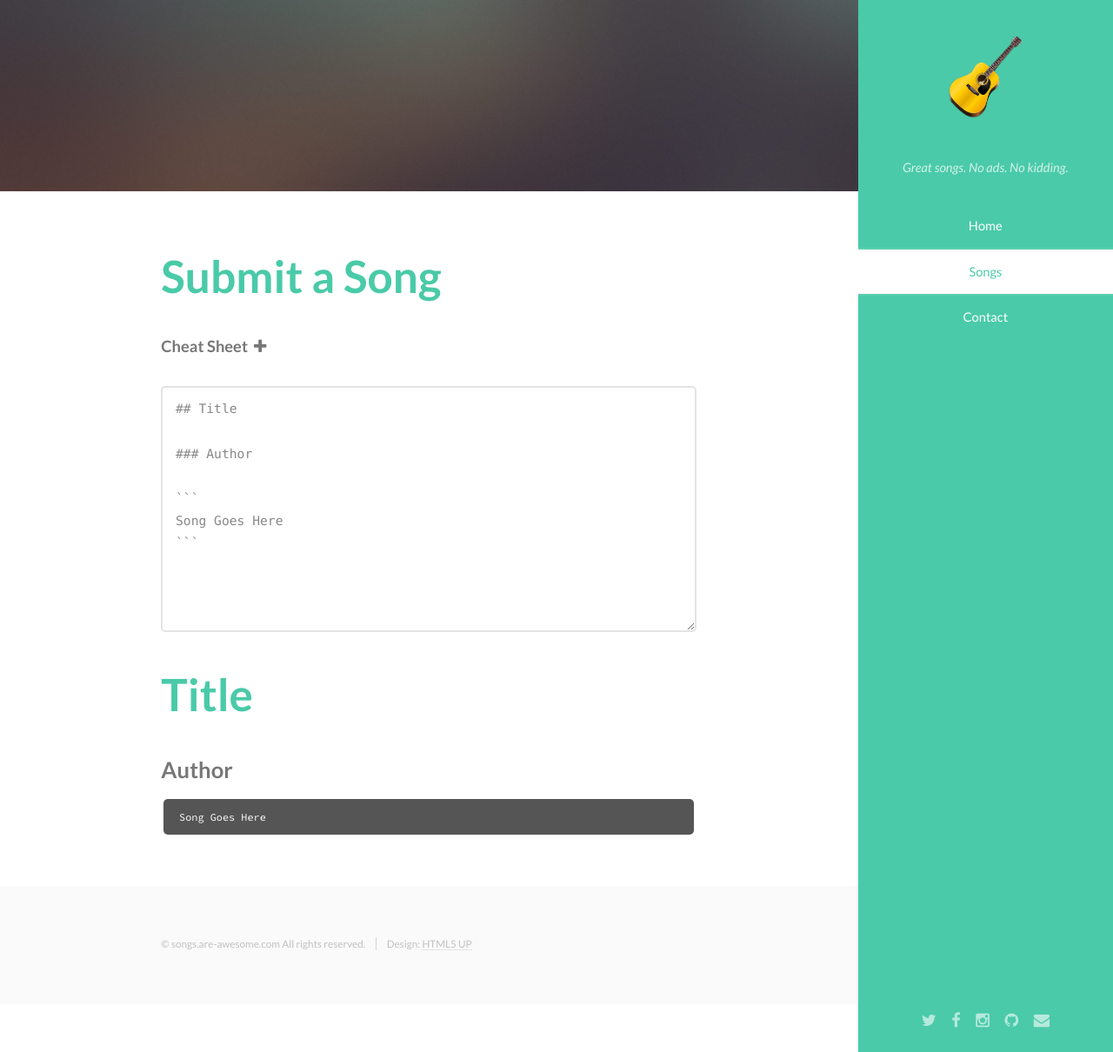
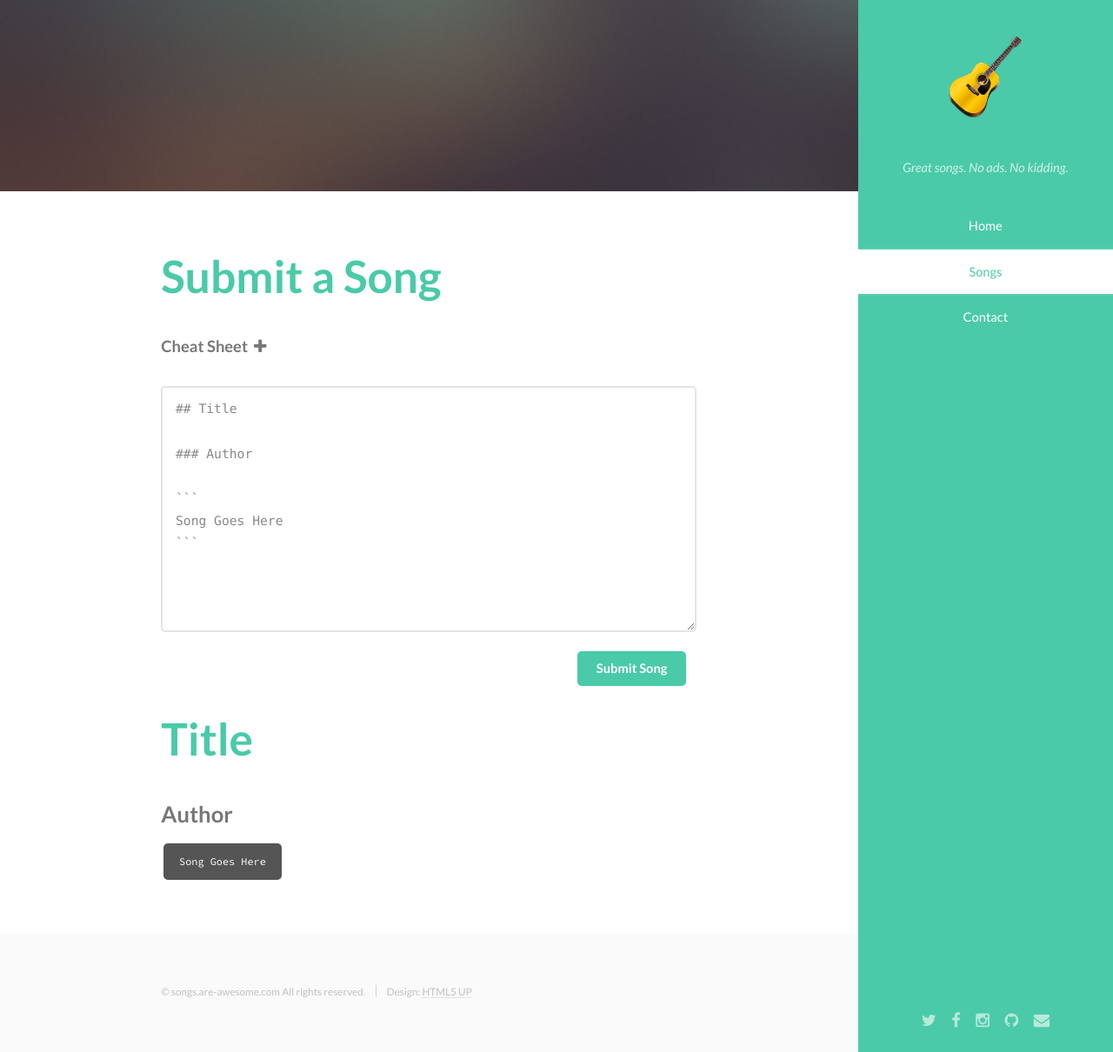
Before and after one commit to wabarr/guitars, a Jekyll site: the page built from sandbox.html, in a window 1280 px wide and 1210 px high. Shown: the whole window at 87% size. Built offline with Jekyll 4.4.1, drawn with Linux system fonts in a browser that asks for light colours.

Commit message:
fix form to work for submissions

```diff
--- a/sandbox.html
+++ b/sandbox.html
@@ -14,19 +14,30 @@
         <a href="#" id="togglecheatsheet" class="icon fa-plus"><span class="label">Help</span></a></h4>
 
         <ul style="list-style-type: none; display:none;" id="helptext">
-          <li>Use markdown syntax (the ` ` `&nbsp;&nbsp;&nbsp;&nbsp; ` ` ` parts around the song itself are critical)</li>
+          <li>Use <a href="https://help.github.com/articles/markdown-basics/">markdown syntax</a> (the ` ` `&nbsp;&nbsp;&nbsp;&nbsp; ` ` ` parts around the song itself are critical)</li>
           <li>To add a chord at an exact spot in the lyrics, Use Shift + Click to insert a placeholder</li>
         </ul>
       </div>
     </div>
 
-    <form>
+    <form method="post" action="//formspree.io/submitanawesomesong@gmail.com">
       <div class="row uniform">
         <div class="12u">
-          <textarea id="rawmarkdown" rows=10 style="font-family:Consolas,Monaco,Lucida Console,Liberation Mono,DejaVu Sans Mono,Bitstream Vera Sans Mono,Courier New, monospace;">
+          <!-- this field has to be called 'message' to properly work with formspree-->
+          <textarea id="message" name="message" rows=10 style="font-family:Consolas,Monaco,Lucida Console,Liberation Mono,DejaVu Sans Mono,Bitstream Vera Sans Mono,Courier New, monospace;">
           </textarea>
         </div>
       </div>
+      <div class="row uniform">
+        <div class="9u">
+        </div>
+        <div class="3u">
+          <ul class="actions">
+            <li><input type="submit" class="special" value="Submit Song" /></li>
+            <input type="hidden" name="_next" value="{{site.base_url}}/thanks.html" />
+            <input type="text" name="_gotcha" style="display:none" /> <!--This field is a honeypot to attract spambots-->
+          </ul>
+        </div>
     </form>
 
     <div id="renderedcontent"></div>
```
Also changed, not shown: other parts of sandbox.html (+4 -4 lines).
